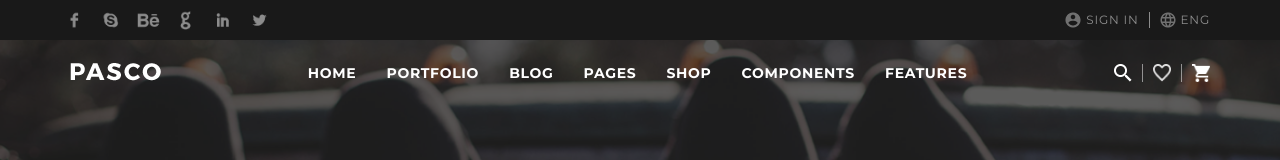
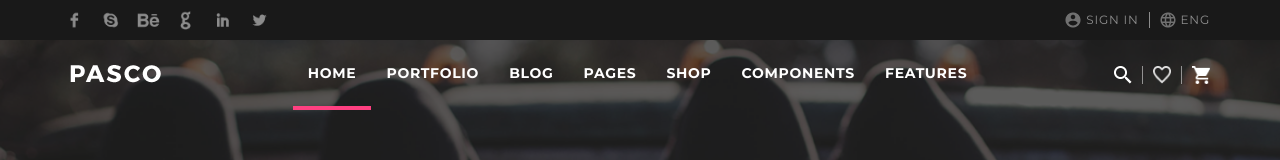
Before and after one commit to mrfunkster/blog-react-app, a React (Create React App) app: page / in a window 1280 px wide. Shown: the top 160 px of the page. Built offline with nearby package versions, Linux system fonts and the light colour scheme.

Commit message:
Added active status to navbar

```diff
--- a/src/App/Header/MainHeader/MainMenu/NavMenu.js
+++ b/src/App/Header/MainHeader/MainMenu/NavMenu.js
@@ -1,24 +1,59 @@
-import React from 'react'
+import React, { Component } from 'react'
 
 import NavMenuData from '../../../../common/data/NavMenuData'
 import NavMenuItem from './NavMenuItem'
 
-const NavMenu = () => {
+
+class NavMenu extends Component {
+
+    state = {
+        isActive: {}
+    }
+
+    isActiveObject = () => {
+        let objArr = NavMenuData.map(({name}, index) => (
+            (index === 0) ? {[name]: true} : {[name]: false}
+        ))
+        let isClickedObj = {}
+        for (let i = 0; i < objArr.length; i++) {
+            Object.assign(isClickedObj, objArr[i])
+        }
+        this.setState({
+            isActive: isClickedObj
+        })
+    }
+
+    markActive = (name) => {
+        let clickedObj  = this.state.isActive
+        for (let key in clickedObj) {
+            clickedObj[key] = false
+        }
+        clickedObj[name] = true;
+        this.setState({
+            isActive: clickedObj
+        })
+    }
+
+    componentDidMount() {
+        this.isActiveObject()
+    }
+
+
+    render() {
         return (
             <ul>
                 {
-                NavMenuData.map(({
-                    name,
-                    link
-                })=>(
+                    NavMenuData.map(({name})=>(
                         <NavMenuItem key = {name}
                             name = {name}
-                        link = {link}
+                            isActive = {this.state.isActive}
+                            markActive = {this.markActive}
                         />
                     ))
                 }
             </ul>
         )
     }
+}
 
 export default NavMenu
--- a/src/App/Header/MainHeader/MainMenu/NavMenuItem.js
+++ b/src/App/Header/MainHeader/MainMenu/NavMenuItem.js
@@ -1,15 +1,32 @@
-import React from 'react'
+import React, { Component } from 'react'
 import {Link} from 'react-router-dom'
+import { linkNameParser } from '../../../../common/data/Functions'
 
-const NavMenuItem = ({
-    name,
-    link
-}) => {
-    return (
-        <li>
-            <Link to={link}>{name}</Link>
-        </li>
-    )
+
+class NavMenuItem extends Component {
+
+    state = {
+        isClicked: false
+    }
+
+    navMenuClick = () => {
+        this.setState({
+            isClicked: true
+        })
+    }
+
+    render() {
+        const {
+            name,
+            isActive,
+            markActive
+        } = this.props
+        return (
+            <li className={isActive[name] ? "active" : ""}>
+                <Link onClick={()=>markActive(name)} to={linkNameParser(name)==="home" ? "/" : `/${linkNameParser(name)}`}>{name}</Link>
+            </li>
+        )
+    }
 }
 
 export default NavMenuItem
```
Lines whose indentation alone changed are shown as unchanged.
